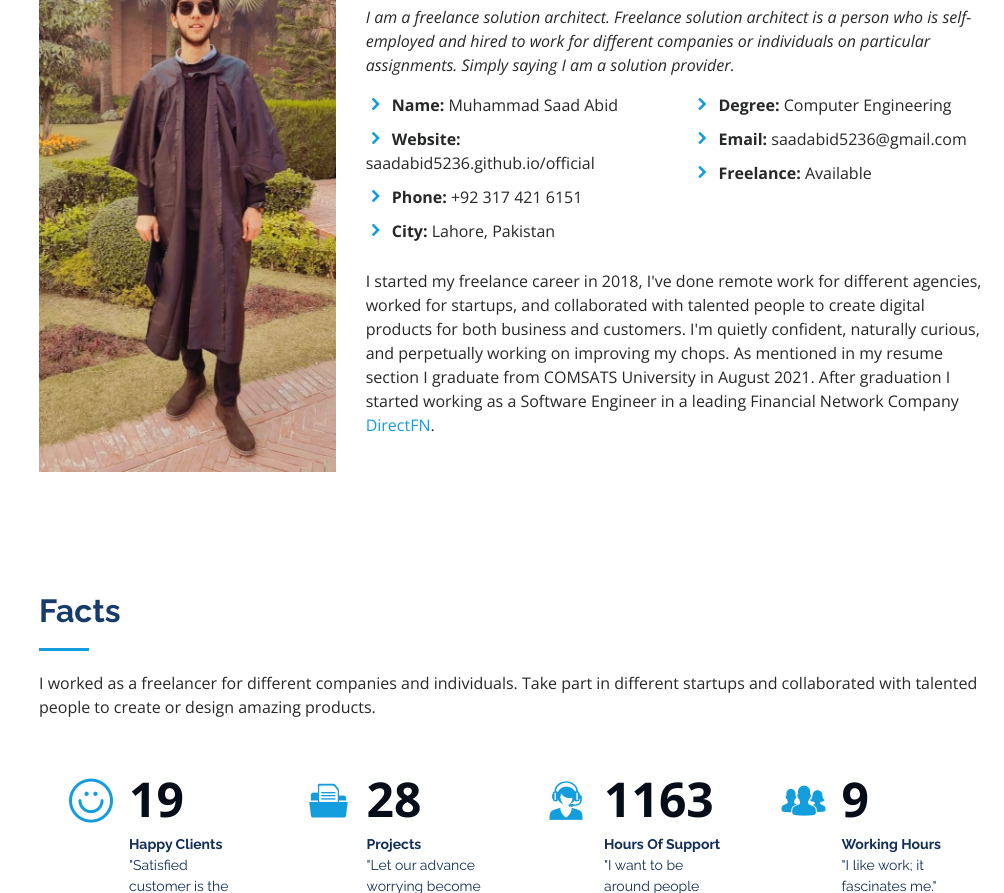
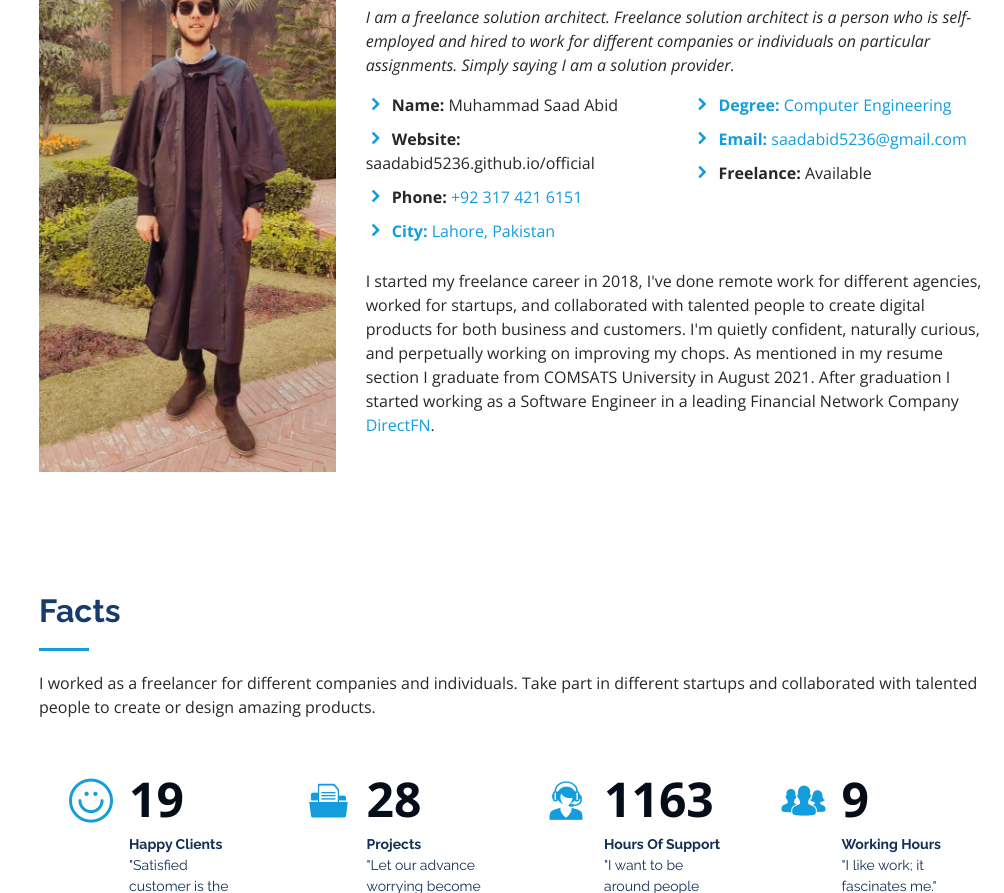
Before and after one commit to ch-msaad/official, a plain HTML site: page index.html in a window 1280 px wide. Shown: the part 1075-1968 px from the top of the page, without its empty margins (276-1280 px from the left). Drawn offline with nearby package versions, Linux system fonts and the light colour scheme.

Commit message:
Update index.html

```diff
--- a/index.html
+++ b/index.html
@@ -106,7 +106,7 @@
                 <ul>
                   <li><i class="icofont-rounded-right"></i> <strong>Name:</strong> Muhammad Saad Abid</li>
                   <li><i class="icofont-rounded-right"></i> <strong>Website:</strong> saadabid5236.github.io/official</li>
-                  <li><i class="icofont-rounded-right"></i> <strong>Phone:</strong> +92 317 421 6151</li>
+                  <li><i class="icofont-rounded-right"></i> <strong>Phone:</strong> <a href="tel:+92 317 421 6151">+92 317 421 6151</li>
                   <li><i class="icofont-rounded-right"></i> <strong>City:</strong> Lahore, Pakistan</li>
                 </ul>
               </div>
@@ -114,13 +114,13 @@
                 <ul>
                   <!-- <li><i class="icofont-rounded-right"></i> <strong>Age:</strong> 20</li> -->
                   <li><i class="icofont-rounded-right"></i> <strong>Degree:</strong> Computer Engineering</li>
-                  <li><i class="icofont-rounded-right"></i> <strong>Email:</strong> saadabid5236@gmail.com</li>
+                  <li><i class="icofont-rounded-right"></i> <strong>Email:</strong> <a href="mailto:saadabid5236@gmail.com">saadabid5236@gmail.com</a></li>
                   <li><i class="icofont-rounded-right"></i> <strong>Freelance:</strong> Available</li>
                 </ul>
               </div>
             </div>
             <p>
-              I started my freelance career in 2018, I've done remote work for different agencies, worked for startups, and collaborated with talented people to create digital products for both business and customers. I'm quietly confident, naturally curious, and perpetually working on improving my chops. As mentioned in my resume section I graduate from COMSATS University in August 2021. After graduation I started working as a Software Engineer in a leading Financial Network Company <a href="https://www.directfn.com/en/">DirectFN</a>.
+              I started my freelance career in 2018, I've done remote work for different agencies, worked for startups, and collaborated with talented people to create digital products for both business and customers. I'm quietly confident, naturally curious, and perpetually working on improving my chops. As mentioned in my resume section I graduate from COMSATS University in August 2021. After graduation I started working as a Software Engineer in a leading Financial Network Company <a href="https://www.directfn.com/en/" target="_blank">DirectFN</a>.
             </p>
           </div>
         </div>
```
